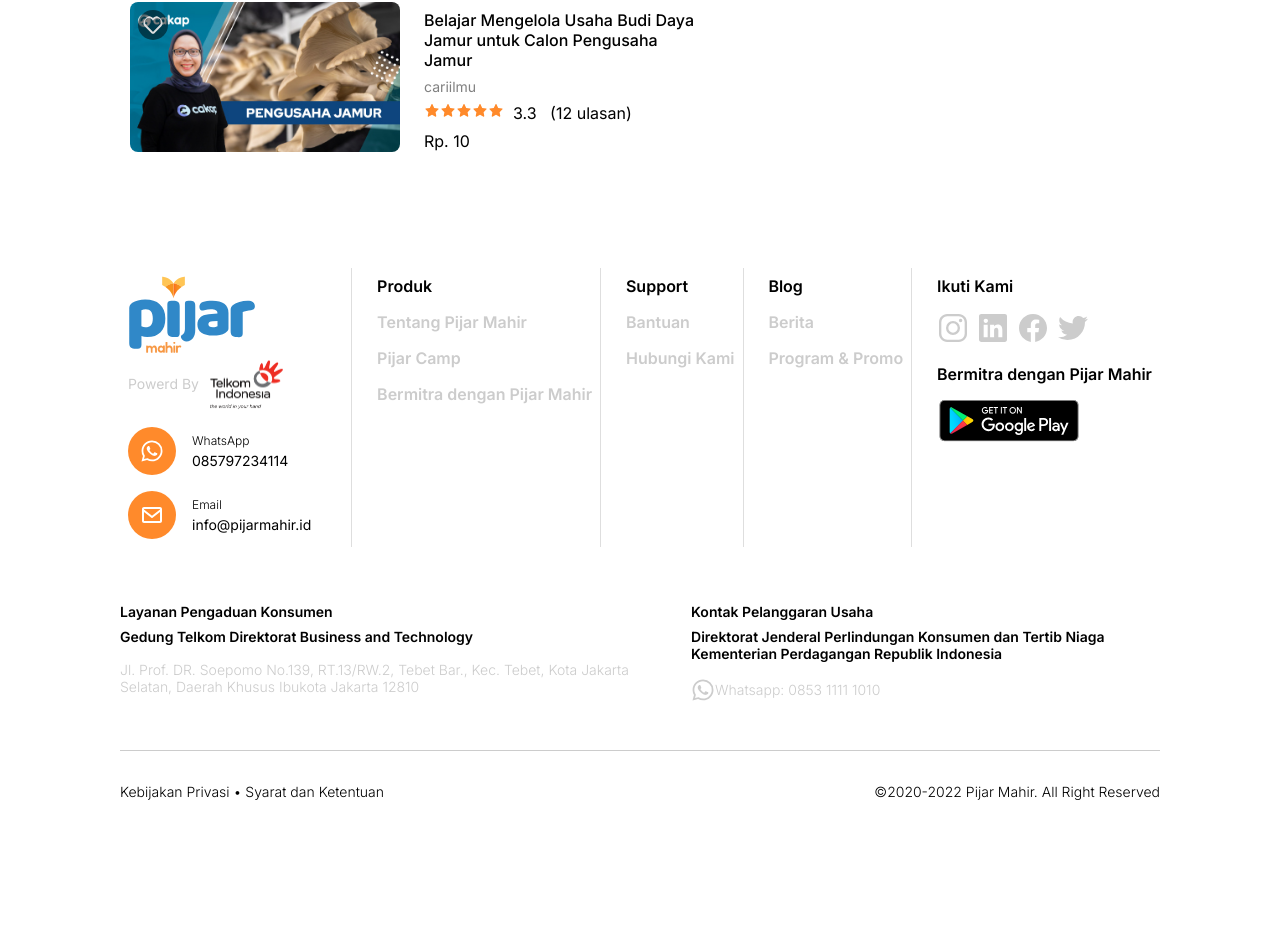
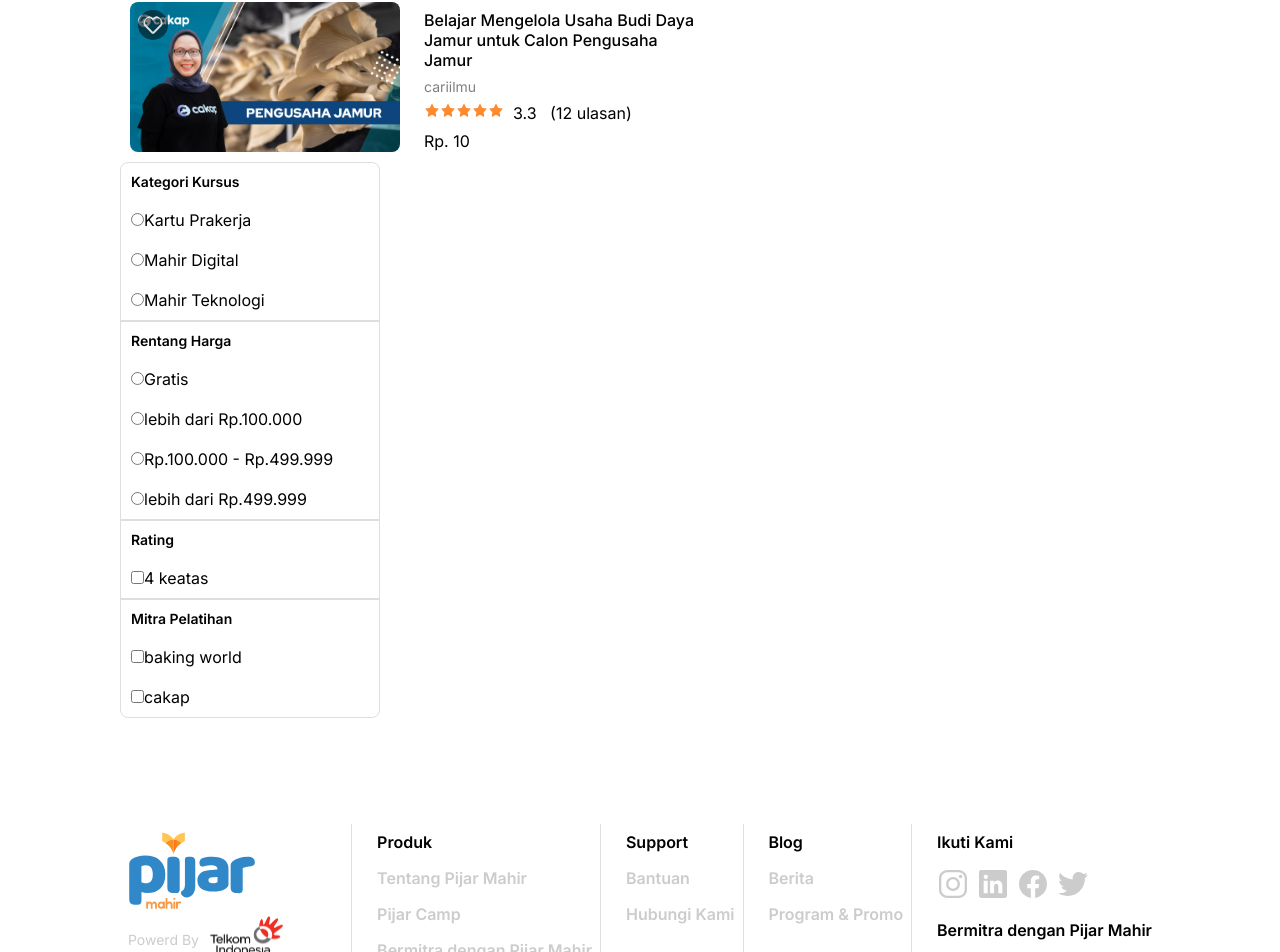
Before and after one commit to AnantaNd/pijarmahir, a Next.js app: page / in a window 1280 px wide. Shown: the part 1776-2728 px from the top of the page. Before the commit the page ends 2576 px from the top, so only its background shows below. Built offline with nearby package versions, Linux system fonts and the light colour scheme; no server answers.

Commit message:
Filter: add component filter

```diff
--- /dev/null
+++ b/components/Filter/Filter.js
@@ -0,0 +1,79 @@
+import styles from './Filter.module.css'
+
+
+export default function Filter(){
+  return (
+    <>
+      <div className={styles.container}>
+        <h1 className={styles.Title}>Kategori Kursus</h1>
+        <form>
+          <div className={styles.radio}>
+            <label>
+              <input type="radio" value="option1" />
+              Kartu Prakerja
+            </label>
+          </div>
+          <div className={styles.radio}>
+            <label className={styles.label}>
+              <input type="radio" value="option2" />
+              Mahir Digital
+            </label>
+          </div>
+          <div className={styles.radio}>
+            <label>
+              <input type="radio" value="option3" />
+              Mahir Teknologi
+            </label>
+          </div>
+        </form>
+        <hr className={styles.gapContainer}></hr>
+        <h1 className={styles.Title}>Rentang Harga</h1>
+        <div className={styles.harga}>
+          <form>
+            <div className={styles.radio}>
+              <label>
+                <input type="radio" value="option1" />
+                Gratis
+              </label>
+            </div>
+            <div className={styles.radio}>
+              <label>
+                <input type="radio" value="option2" />
+                lebih dari Rp.100.000
+              </label>
+            </div>
+            <div className={styles.radio}>
+              <label>
+                <input type="radio" value="option3" />
+                Rp.100.000 - Rp.499.999
+              </label>
+            </div>
+            <div className={styles.radio}>
+              <label>
+                <input type="radio" value="option3" />
+                lebih dari Rp.499.999
+              </label>
+            </div>
+          </form>
+        </div>
+        <hr className={styles.gapContainer}></hr>
+        <h1 className={styles.Title}>Rating</h1>
+        <div className={styles.rating}>
+          <input type="checkbox" value="lebihDari4" name="lebihDari4" />4 keatas
+        </div>
+        <hr className={styles.gapContainer}></hr>
+        <h1 className={styles.Title}>Mitra Pelatihan</h1>
+        <div className={styles.mitra}>
+          <form>
+            <div className={styles.checkbox}>
+              <input type="checkbox" value="bakingworld" name="bakingworld" />baking world
+            </div>
+            <div className={styles.checkbox}>
+              <input type="checkbox" value="cakap" name="cakap" />cakap
+            </div>
+          </form>
+        </div>
+      </div>
+    </>
+  )
+}
--- /dev/null
+++ b/components/Filter/Filter.module.css
@@ -0,0 +1,18 @@
+.container{
+  border: 1px solid var(--borderColor);
+  /* padding: 10px; */
+  border-radius: 8px;
+  width: 25%;
+}
+.radio, .checkbox, .rating{
+  padding: 10px;
+}
+.gapContainer{
+  border:1px solid var(--borderColor);
+  padding: 0;
+}
+.Title{
+  font-size: 14px;
+  font-weight: 600;
+  padding: 10px;
+}
--- a/pages/index.js
+++ b/pages/index.js
@@ -2,6 +2,7 @@
 import Head from "next/head";
 import Category from "../components/Category/Category";
 import CourseCountainer from '../components/CourseContainer/CourseContainer';
+import Filter from "../components/Filter/Filter";
 import KartuPrakerja from "../components/KartuPrakerja/KartuPrakerja";
 import Layouts from "../components/Layouts/Layouts";
 import ListCourse from "../components/ListCourse/ListCourse";
@@ -49,6 +50,10 @@
         <Section>
           <ListCourse img={'/mahirprakerja.jpg'} title={'Belajar Mengelola Usaha Budi Daya Jamur untuk Calon Pengusaha Jamur'} price={10} mitra={'cariilmu'} rating={3.3} ulasan={12}/>
         </Section>
+
+        <Section>
+          <Filter/>
+        </Section>
       </Layouts>
 
       <footer></footer>
```
